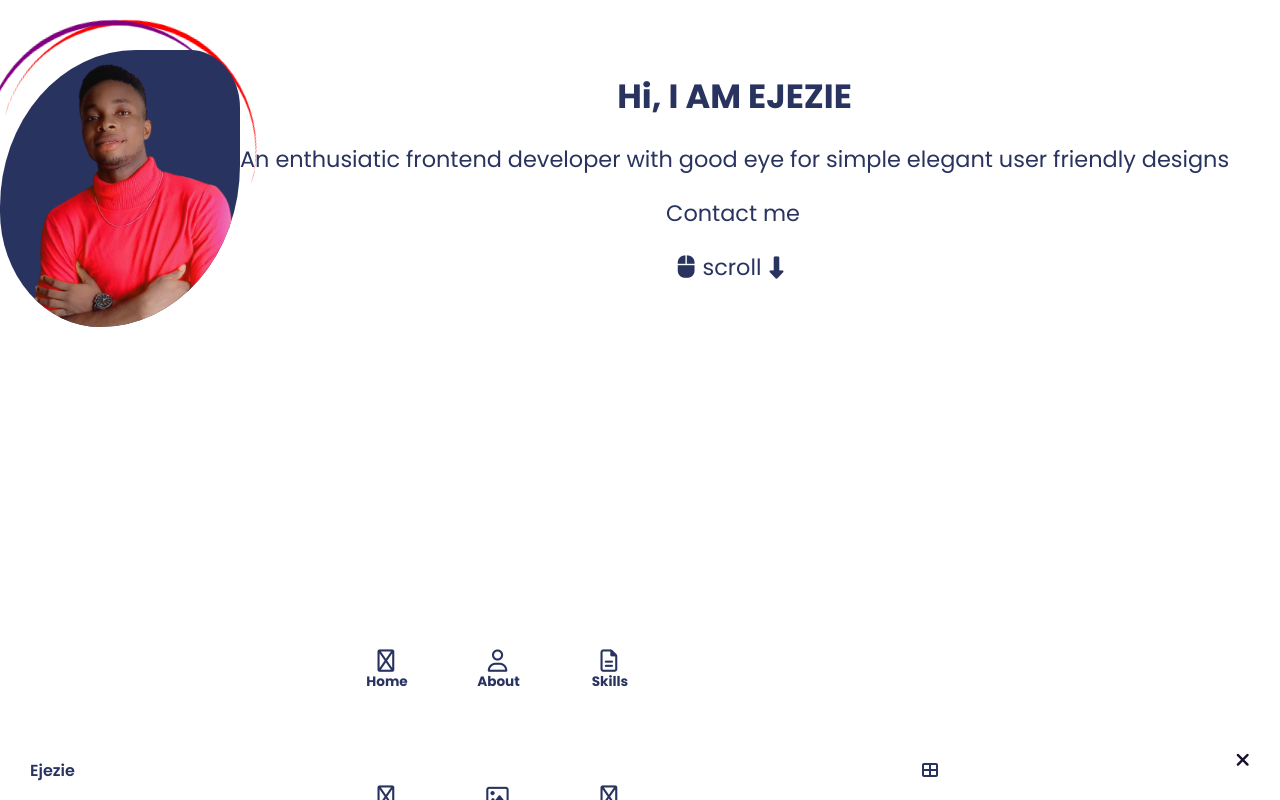
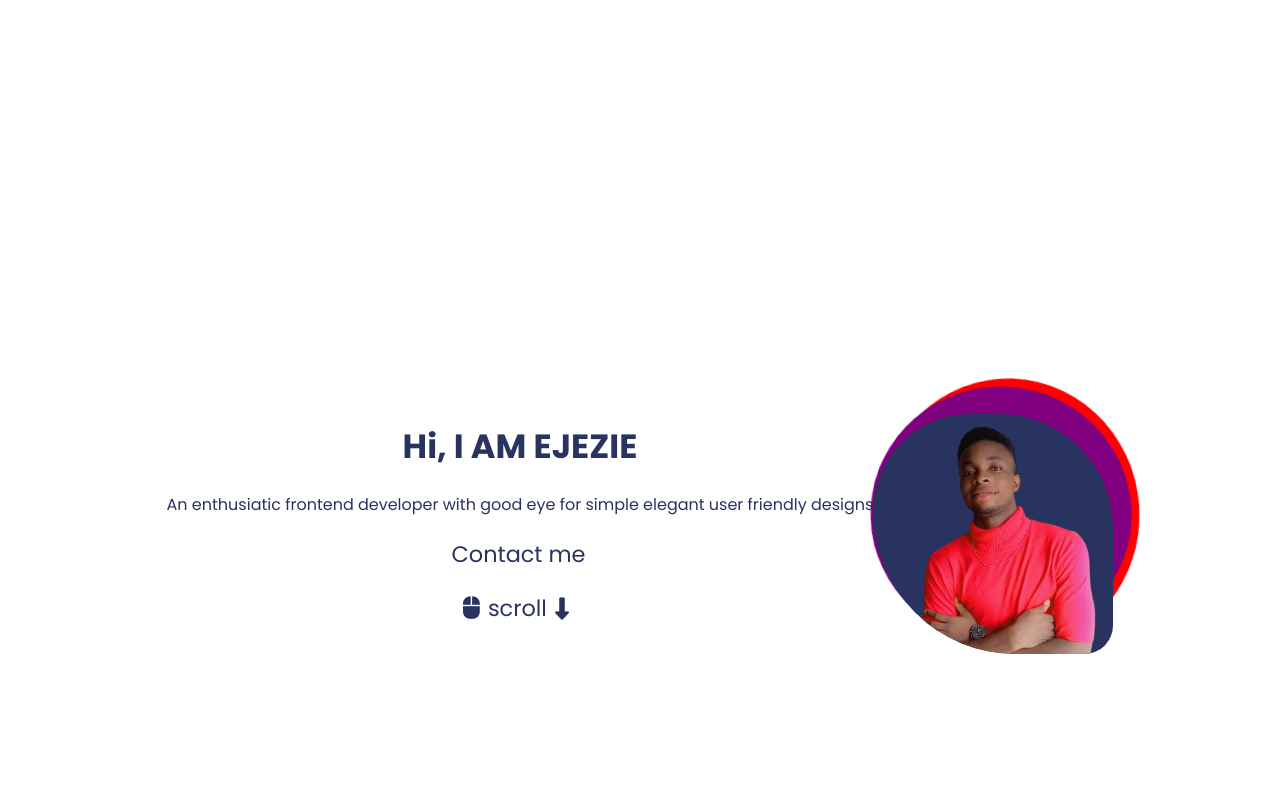
Before and after one commit to ejezie/Portfolio, a React (Create React App) app in the folder my-portfolio/: page / in a window 1280 px wide. Built offline with nearby package versions, Linux system fonts and the light colour scheme; some icons are missing.

Commit message:
changed animation style

```diff
--- /dev/null
+++ b/my-portfolio/config.yml
@@ -0,0 +1,2 @@
+host: 0.0.0.0
+port: 3000
--- a/my-portfolio/src/pages/HomePage.jsx
+++ b/my-portfolio/src/pages/HomePage.jsx
@@ -9,9 +9,6 @@ function HomePage() {
       <CanvasText />
       <div className="home__wrap">
         <div className="home__content">
-          <div className="home__image">
-            <img src={me} className="image__border" alt="Ejezie" />
-          </div>
           <div className="home__text">
             <h2>Hi, I AM EJEZIE </h2>
             <p className="describe__p">
@@ -27,6 +24,9 @@ function HomePage() {
               <i class="fas fa-long-arrow-alt-down arrow"></i>
             </NavLink>
           </div>
+          <div className="home__image">
+            <img src={me} className="image__border" alt="Ejezie" />
+          </div>
         </div>
       </div>
     </div>
--- a/my-portfolio/src/styles/_homepage.scss
+++ b/my-portfolio/src/styles/_homepage.scss
@@ -8,7 +8,6 @@
     display: none;
   }
   .home__wrap {
-    display: flex;
     margin-top: 20px;
     .home__content {
       display: flex;
@@ -56,43 +55,61 @@
           content: "";
           position: absolute;
           top: 0;
-          left: 2;
-          width: 16rem;
+          left: 0;
+          width: 17rem;
           height: 16rem;
-          background-color: rgb(0, 0, 0, 0);
+          background-color: red;
           border-top: solid 5px red;
           border-radius: 50%;
           z-index: -1;
-          animation: rotateb 2s infinite;
+          animation: rotateb 4s 3s infinite;
+          animation-timing-function: linear;
+          opacity: 0;
         }
         &::after {
           content: "";
           position: absolute;
           top: 0;
-          right: 0;
+          left: 0;
           width: 16rem;
           height: 16rem;
-          background-color: rgb(0, 0, 0, 0);
+          background-color: purple;
           border-top: solid 5px purple;
           border-radius: 50%;
           z-index: -1;
-          animation: rotatea 2s infinite;
+          animation: rotatea 4s 3s infinite;
+          animation-timing-function: linear;
+          opacity: 0;
         }
         .image__border {
           background-color: #29335f;
-          border-radius: 68% 25% 70% 50%;
+          border-radius: 68% 80% 20% 100%;
+          object-fit: contain;
           width: 15rem;
+          height: 15rem;
           margin-top: 30px;
         }
       }
     }
   }
-  @media (max-width: 500px) {
+  @media (max-width: 1699px) {
+    .home__wrap {
+      margin-top: 30%;
+    }
+    .describe__p {
+      font-size: 1rem;
+    }
+    .image__border {
+      // width: 14rem;
+    }
+  }
+  @media (max-width: 630px) {
+    .home__wrap {
+      margin-top: 0%;
+    }
     .home__content {
-      flex-direction: column;
-    }
-    .home__image {
-      //   margin: 4rem;
+      flex-direction: column-reverse;
+      margin-top: 50px;
     }
     .describe__p {
       font-size: 0.9rem;
@@ -108,13 +125,23 @@
     }
   }
   @keyframes rotatea {
-    to{
+    from {
+      opacity: 1;
       transform: rotate(360deg);
+    }
+    to {
+      transform: rotate(-360deg);
+      opacity: 1;
     }
   }
   @keyframes rotateb {
-    to{
+    from {
+      opacity: 1;
       transform: rotate(-360deg);
+    }
+    to {
+      transform: rotate(360deg);
+      opacity: 1;
     }
   }
 }
--- a/my-portfolio/src/styles/_navbottom.scss
+++ b/my-portfolio/src/styles/_navbottom.scss
@@ -7,12 +7,7 @@
   background-color: white;
   font-size: 1rem;
   .bottom__navwrap {
-    max-width: 968px;
-    height: 3rem;
-    display: flex;
-    justify-content: space-between;
-    align-items: center;
-    padding: 30px;
+    display: none;
     .nav__name,
     .nav__toggle {
       font-weight: 600;
@@ -28,22 +23,6 @@
       &:hover {
         color: #715df2;
         transform: scale(1.1);
-      }
-    }
-    @media screen and (max-width: 767px) {
-      .nav__menu {
-        position: fixed;
-        bottom: -100%;
-        left: 0;
-        width: 100%;
-        padding: 2rem 1.5rem 4rem;
-        box-shadow: 0 -3px 4px rgb(0, 0, 0, 0.15);
-        border-radius: 1.2rem 1.2rem 0 0;
-        transition: 0.5s ease-in-out;
-      }
-      .nav__gridlist {
-        box-shadow: 1px 1px 0.5px rgb(0, 0, 0, 0.15);
-        padding: 6px;
       }
     }
     .shownavmenu {
@@ -93,4 +72,28 @@
       }
     }
   }
+  @media screen and (max-width: 630px) {
+    .bottom__navwrap{
+      display: flex;
+      justify-content: space-between;
+      align-items: center;
+      max-width: 968px;
+      height: 3rem;
+      padding: 30px;
+    }
+    .nav__menu {
+      position: fixed;
+      bottom: -100%;
+      left: 0;
+      width: 100%;
+      padding: 2rem 1.5rem 4rem;
+      box-shadow: 0 -3px 4px rgb(0, 0, 0, 0.15);
+      border-radius: 1.2rem 1.2rem 0 0;
+      transition: 0.5s ease-in-out;
+    }
+    .nav__gridlist {
+      box-shadow: 1px 1px 0.5px rgb(0, 0, 0, 0.15);
+      padding: 6px;
+    }
+  }
 }
```
